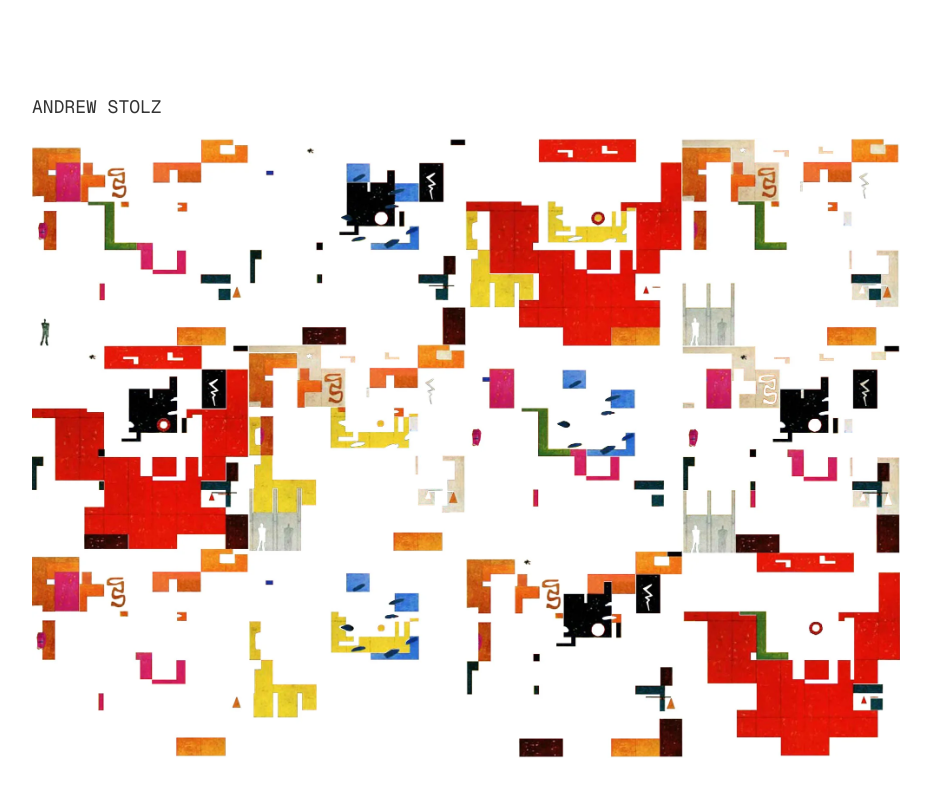
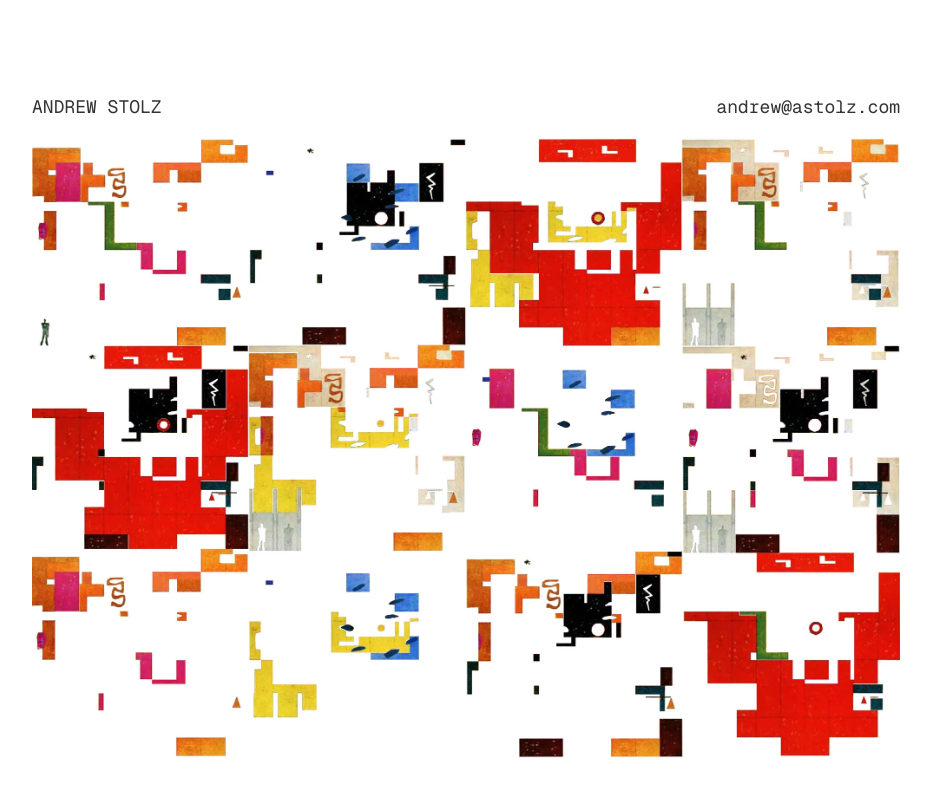
Before and after one commit to ivandabbles/astolz-website, a plain HTML site: page index.html in a window 1280 px wide. Shown: the whole page, without its empty margins (174-1105 px from the left). Drawn offline with nearby package versions, Linux system fonts and the light colour scheme.

Commit message:
Add files via upload

```diff
--- a/index.html
+++ b/index.html
@@ -29,10 +29,21 @@
         }
 
         .text {
-            text-align: left;
+            display: flex;
+            justify-content: space-between;
+            align-items: center;
             margin-bottom: 20px;
             font-size: 18px;
             color: #333;
+        }
+
+        .text a {
+            color: #333;
+            text-decoration: none;
+        }
+
+        .text a:hover {
+            text-decoration: underline;
         }
 
         .image-wrapper {
@@ -86,10 +97,11 @@
 <body>
     <div class="container">
         <div class="text">
-            ANDREW STOLZ
+            <span>ANDREW STOLZ</span>
+            <a href="mailto:andrew@astolz.com">andrew@astolz.com</a>
         </div>
         <div class="image-wrapper">
-            <img src="stolz.webp" alt="Placeholder image">
+            <img src="stolz.webp" alt="Andrew Stolz">
         </div>
     </div>
 </body>
```
